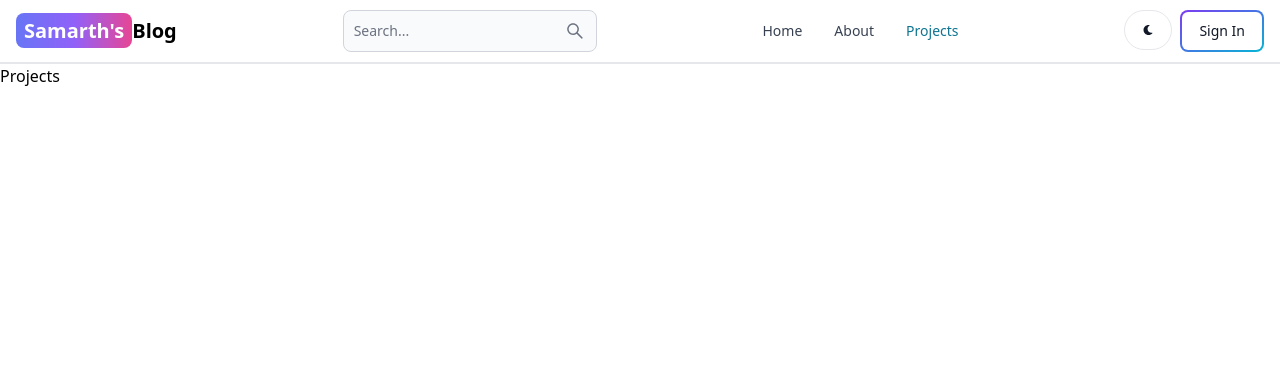
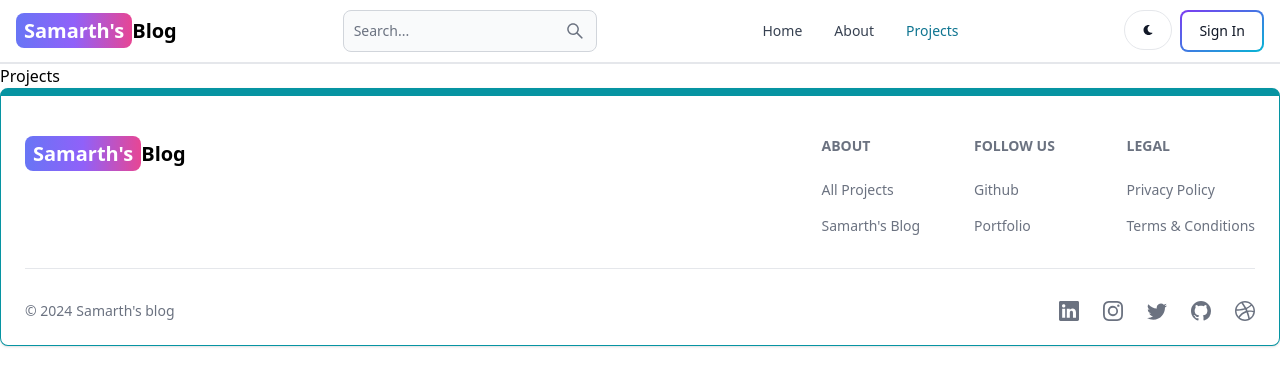
Before and after one commit to samarth-5/Blog-Vault, a React (Vite) app in the folder client/: page /projects in a window 1280 px wide. Shown: the top 386 px of the page. Built offline with nearby package versions, Linux system fonts and the light colour scheme.

Commit message:
created footer component

```diff
--- a/client/src/App.jsx
+++ b/client/src/App.jsx
@@ -7,11 +7,12 @@
 import Dashboard from './pages/Dashboard.jsx';
 import Projects from './pages/Projects.jsx';
 import Header from './components/Header.jsx';
+import Footer from './components/Footer.jsx';
 
 export default function App() {
   return (
     <BrowserRouter>
-    <Header />
+      <Header />
         <Routes>
           <Route path='/' element={<Home />} />
           <Route path='/about' element={<About />} />
@@ -20,6 +21,7 @@
           <Route path='/dashboard' element={<Dashboard />} />
           <Route path='/projects' element={<Projects />} />
         </Routes>
+      <Footer />
     </BrowserRouter>
   )
 }
--- /dev/null
+++ b/client/src/components/Footer.jsx
@@ -0,0 +1,64 @@
+import { Footer } from 'flowbite-react';
+import { Link } from 'react-router-dom';
+import { BsInstagram, BsTwitter, BsGithub, BsDribbble, BsLinkedin } from 'react-icons/bs';
+
+export default function FooterCom() {
+  return (
+    <Footer container className='border border-t-8 border-teal-500'>
+      <div className='w-full max-w-7xl mx-auto'>
+        <div className='grid w-full justify-between sm:flex md:grid-cols-1'>
+          <div className='mt-5'>
+            <Link to='/' className='self-center whitespace-nowrap text-lg sm:text-xl font-semibold dark:text-white'>
+              <span className='px-2 py-1 bg-gradient-to-r from-indigo-500 via-purple-500 to-pink-500 rounded-lg text-white'>
+                Samarth's
+              </span>
+              Blog
+            </Link>
+          </div>
+          <div className='grid grid-cols-2 gap-8 mt-4 sm:grid-cols-3 sm:gap-6'>
+            <div>
+              <Footer.Title title='About' />
+              <Footer.LinkGroup col>
+                <Footer.Link href='#' target='_blank' rel='noopener noreferrer'>
+                  All Projects
+                </Footer.Link>
+                <Footer.Link href='/about' target='_blank' rel='noopener noreferrer'>
+                  Samarth's Blog
+                </Footer.Link>
+              </Footer.LinkGroup>
+            </div>
+            <div>
+              <Footer.Title title='Follow us' />
+              <Footer.LinkGroup col>
+                <Footer.Link href='https://www.github.com/samarth-5' target='_blank' rel='noopener noreferrer'>
+                  Github
+                </Footer.Link>
+                <Footer.Link href='https://samarth-dev.netlify.app'>
+                    Portfolio
+                </Footer.Link>
+              </Footer.LinkGroup>
+            </div>
+            <div>
+              <Footer.Title title='Legal' />
+              <Footer.LinkGroup col>
+                <Footer.Link href='#'>Privacy Policy</Footer.Link>
+                <Footer.Link href='#'>Terms &amp; Conditions</Footer.Link>
+              </Footer.LinkGroup>
+            </div>
+          </div>
+        </div>
+        <Footer.Divider />
+        <div className='w-full sm:flex sm:items-center sm:justify-between'>
+          <Footer.Copyright href='#' by="Samarth's blog" year={new Date().getFullYear()} />
+          <div className="flex gap-6 sm:mt-0 mt-4 sm:justify-center">
+            <Footer.Icon href='https://www.linkedin.com/in/samarth-narayan-4a4998250/' icon={BsLinkedin}/>
+            <Footer.Icon href='#' icon={BsInstagram}/>
+            <Footer.Icon href='#' icon={BsTwitter}/>
+            <Footer.Icon href='https://github.com/samarth-5' icon={BsGithub}/>
+            <Footer.Icon href='#' icon={BsDribbble}/>
+          </div>
+        </div>
+      </div>
+    </Footer>
+  );
+}
```
